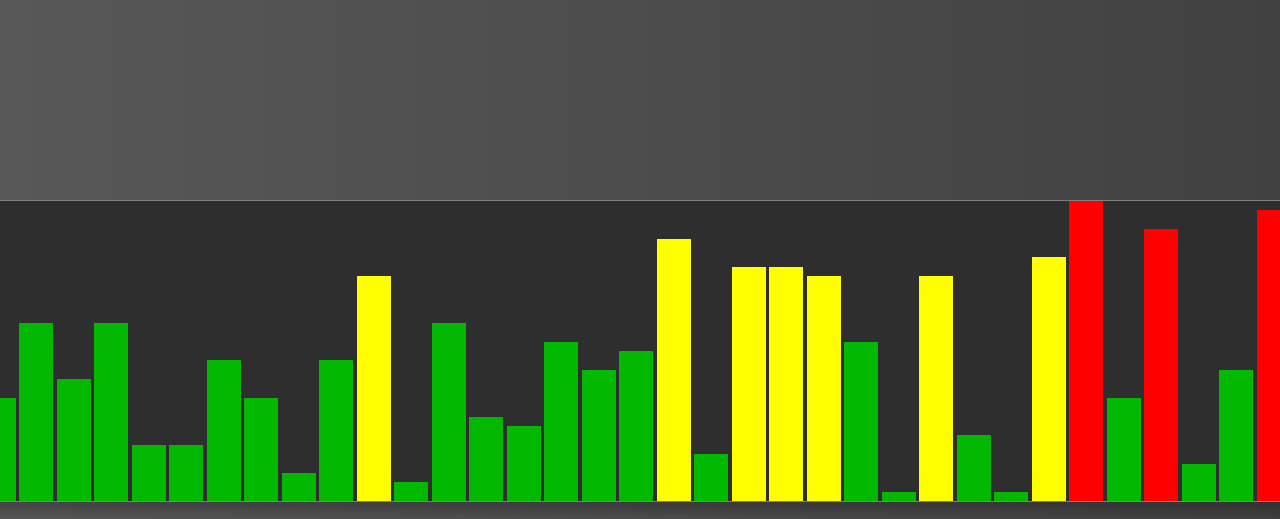
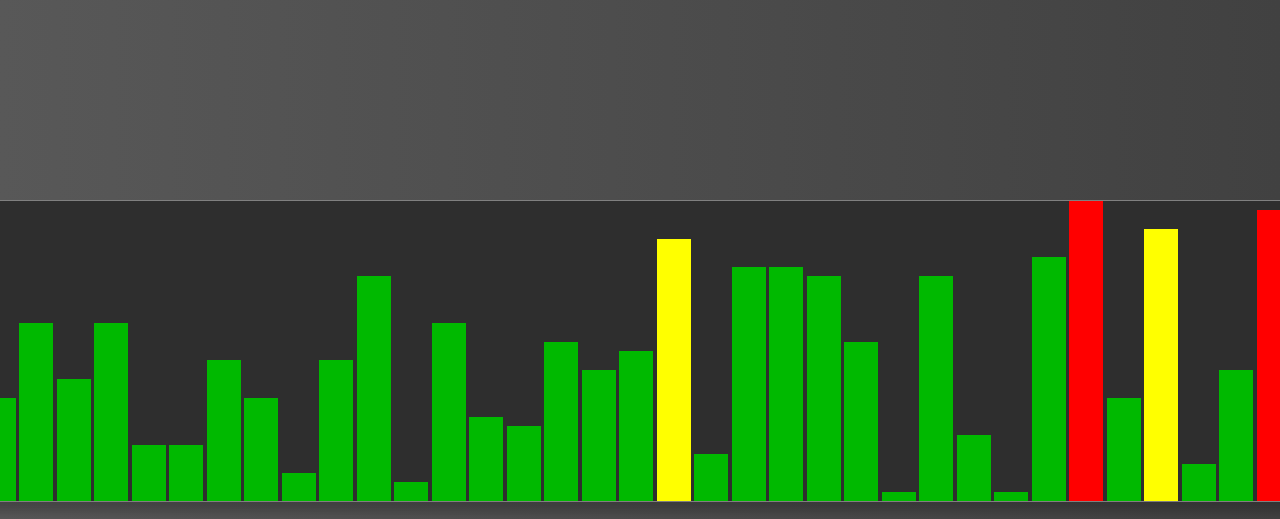
Before and after one commit to Maltemork/bar-chart2, a plain HTML site: page index.html in a window 1280 px wide. Shown: the top 519 px of the page. Drawn offline with Linux system fonts and the light colour scheme.

Commit message:
small change to colors

```diff
--- a/script.js
+++ b/script.js
@@ -33,7 +33,7 @@ function getNumberOfCustomers() {
 }
 
 function insertIntoHTML(number) {
-  if (number > 27) {
+  if (number > 28) {
     document.querySelector("#grid-container2").insertAdjacentHTML(
       "afterbegin",
       /*html*/ `
@@ -43,7 +43,7 @@ function insertIntoHTML(number) {
             </div>
         `
     );
-  } else if (number > 22) {
+  } else if (number > 25) {
     document.querySelector("#grid-container2").insertAdjacentHTML(
       "afterbegin",
       /*html*/ `
--- a/style.css
+++ b/style.css
@@ -45,7 +45,7 @@ h1 {
 .grid-item {
   position: relative;
   animation-name: scrolling-bar;
-  animation-duration: 1s;
+  animation-duration: 1000ms;
   animation-timing-function: linear;
   justify-self: center;
   justify-items: center;
```
